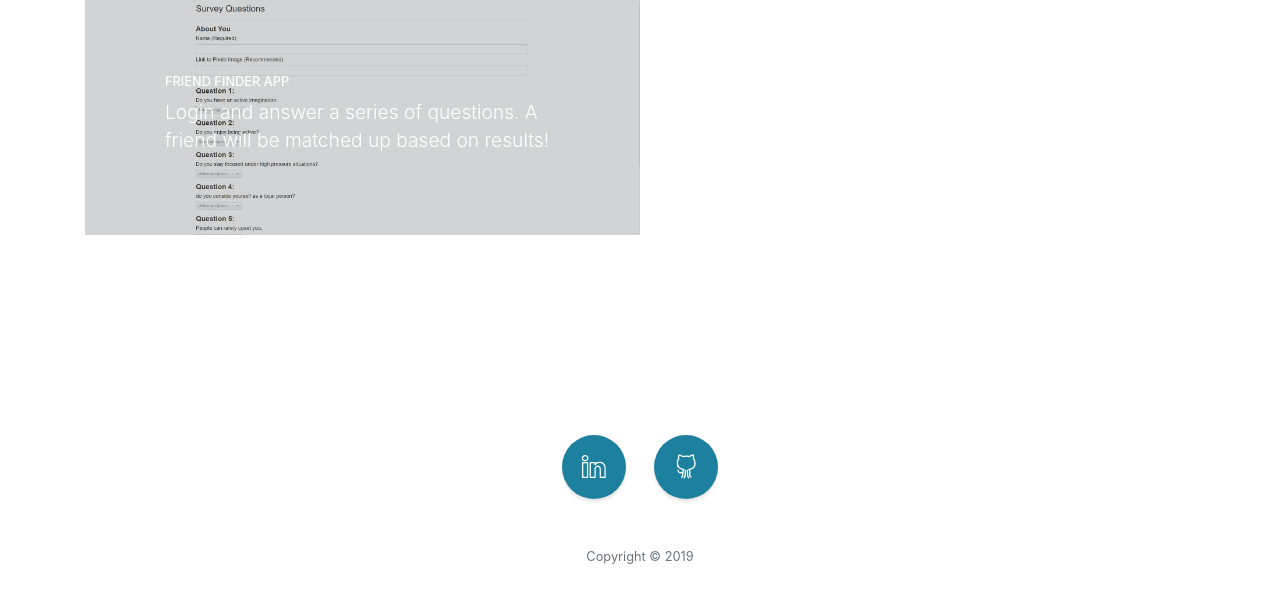
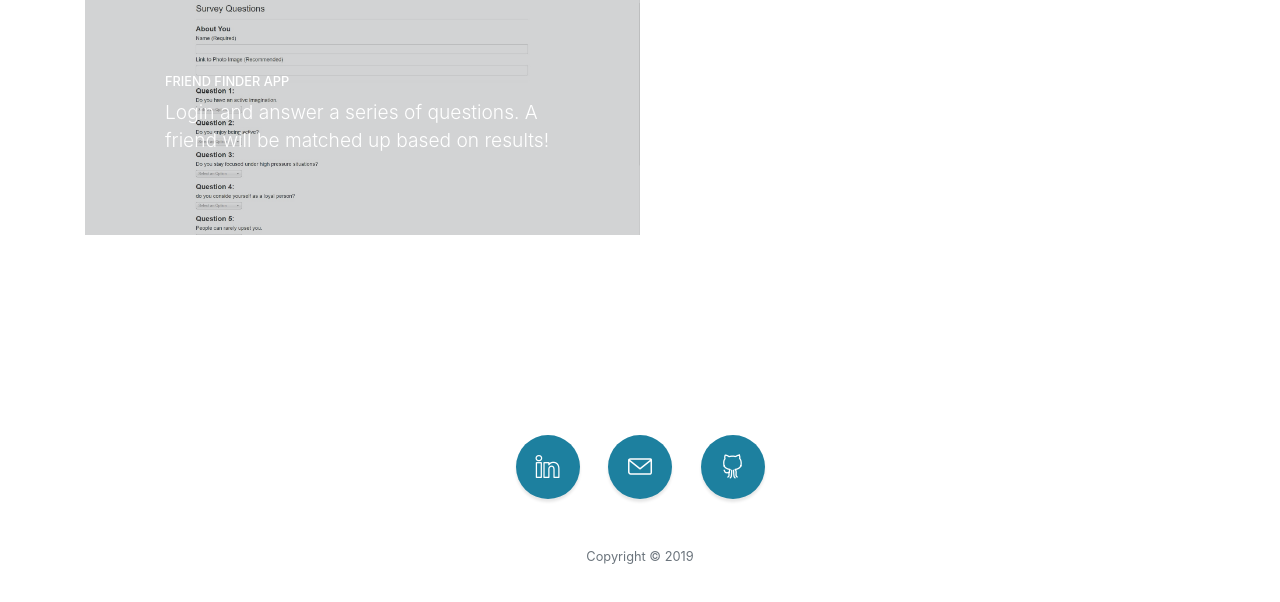
Before and after one commit to A-Klim01/Portfolio, a website with bundled scripts: page index.html in a window 1280 px wide. Shown: the part 1714-2316 px from the top of the page. Built offline with nearby package versions, Linux system fonts and the light colour scheme.

Commit message:
fixed project image and added email contact

```diff
--- a/index.html
+++ b/index.html
@@ -79,7 +79,7 @@
   </section>
 
   <!-- Services -->
-   <!-- <section class="content-section bg-primary text-white text-center" id="services">
+    <!-- <section class="content-section bg-primary text-white text-center" id="services">
     <div class="container">
       <div class="content-section-heading">
         <h3 class="text-secondary mb-0">Services</h3>
@@ -221,9 +221,9 @@
             <i class="icon-social-linkedin"></i>
           </a>
         </li>
-        <!-- <li class="list-inline-item">
-          <a class="social-link rounded-circle text-white mr-3" href="#">
-            <i class="icon-social-twitter"></i> -->
+        <li class="list-inline-item">
+          <a class="social-link rounded-circle text-white mr-3" href="mailto:adklim@gmail.com">
+            <i class="icon-envelope"></i>
           </a>
         </li>
         <li class="list-inline-item">
```
Also changed, not shown: img/rpg gameplay.jpg.
